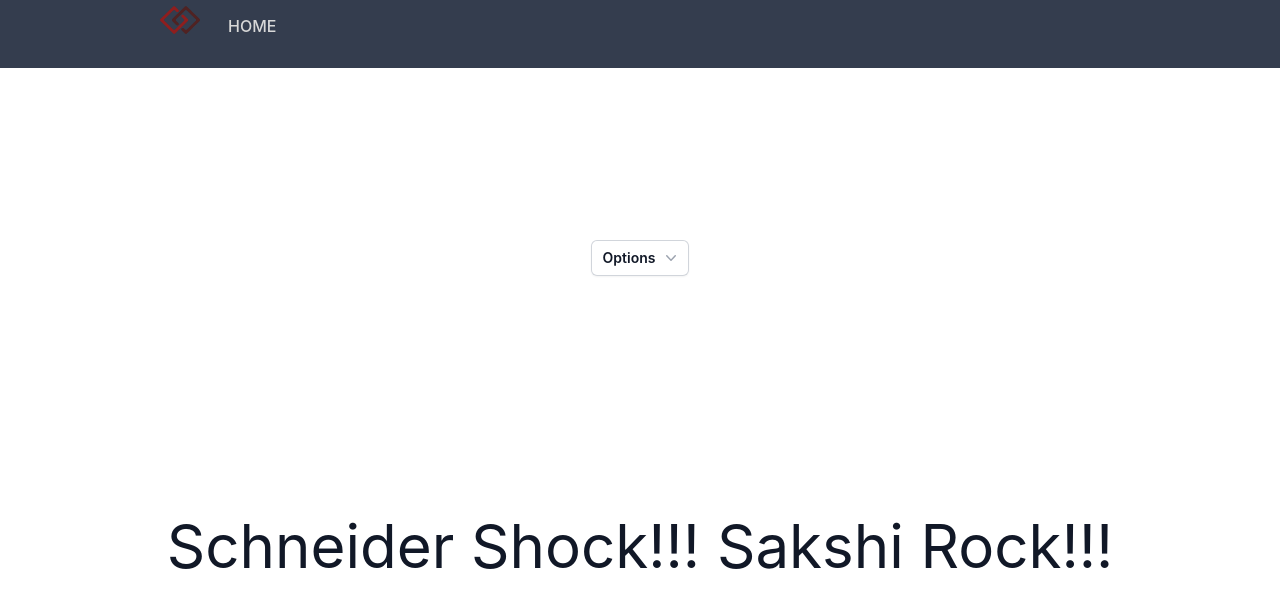
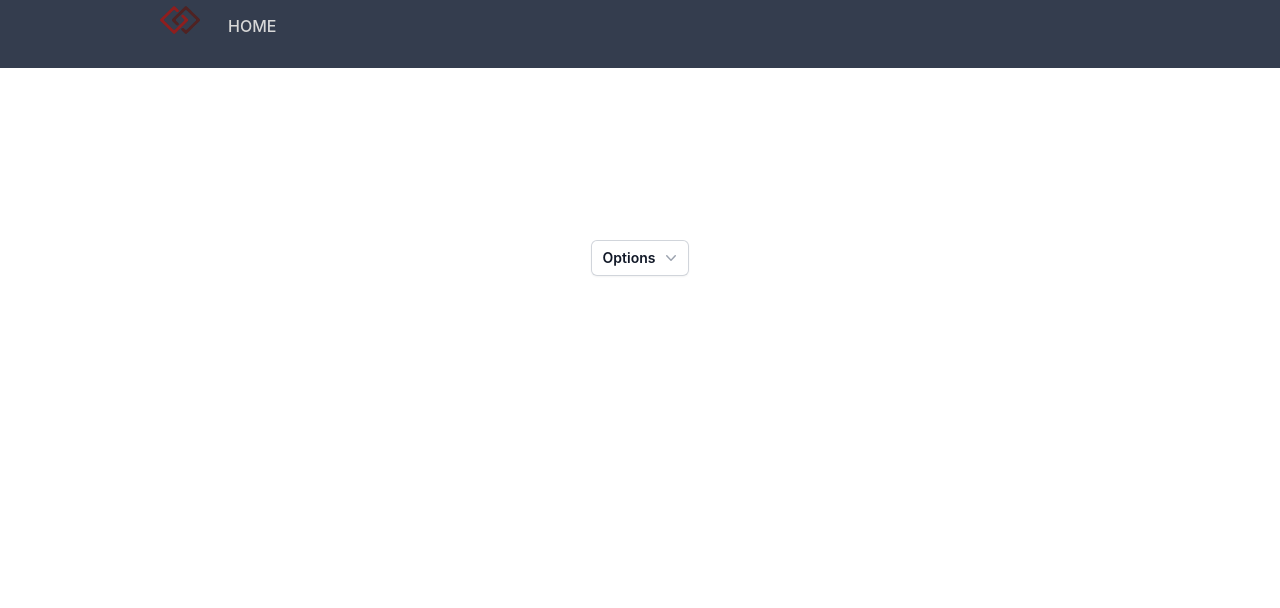
Before and after one commit to Dhruv-mak/Pandemic_Insights, a React (Create React App) app in the folder frontend/: page /Doctors in a window 1280 px wide. Shown: the top 608 px of the page. Built offline with nearby package versions, Linux system fonts and the light colour scheme.

Commit message:
User Page: Gradient covers the whole webpage rather than fixed length

```diff
--- a/frontend/package.json
+++ b/frontend/package.json
@@ -9,9 +9,11 @@
     "@testing-library/jest-dom": "^5.17.0",
     "@testing-library/react": "^13.4.0",
     "@testing-library/user-event": "^13.5.0",
+    "plotly.js": "^2.27.1",
     "react": "^18.2.0",
     "react-dom": "^18.2.0",
     "react-native-element-dropdown": "^2.10.0",
+    "react-plotly.js": "^2.6.0",
     "react-router-dom": "^6.20.0",
     "react-scripts": "5.0.1",
     "web-vitals": "^2.1.4"
--- a/frontend/src/components/UserPage.js
+++ b/frontend/src/components/UserPage.js
@@ -6,7 +6,7 @@ const Users = ({ users }) => {
   return (
     <div
       id="users"
-      className="bg-[#c8becc] bg-gradient-to-br from-[#cac7e9] via-[#b7b7e0] to-[#cbacec] h-screen pt-20"
+      className="bg-[#c8becc] bg-gradient-to-br from-[#cac7e9] via-[#b7b7e0] to-[#cbacec]"
     >
       <div className="flex flex-row flex-wrap gap-10 px-36 justify-center">
         <Link to="/Doctors"><Card title="Doctors" img_src={doctorImage}></Card></Link>
--- a/frontend/src/components/Visualization.js
+++ b/frontend/src/components/Visualization.js
@@ -13,9 +13,7 @@ export default function Visualization() {
         <DropdownButton />
       </div>
 
-      <div className="flex justify-center mt-60 text-6xl text-gray-900 dark:text-red">
-        Schneider Shock!!! Sakshi Rock!!!
-      </div>
+
     </div>
   );
 }
```
Also changed, not shown: frontend/src/components/ScatterPlot.js (added), 1 other file (tests, documents, lock files or other folders).
